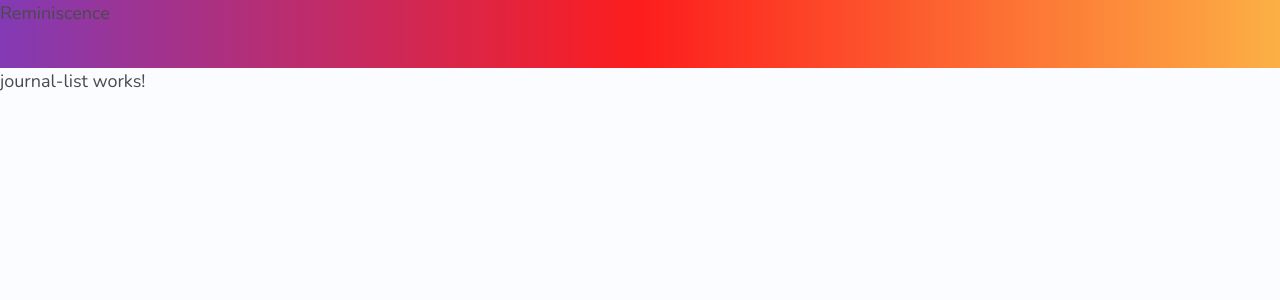
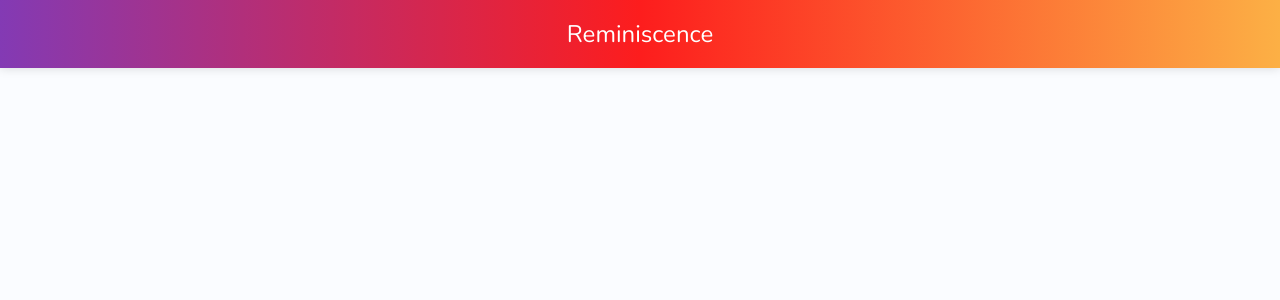
Before and after one commit to hunnain-atif/reminiscence, an Angular app in the folder reminiscence-frontend/: page / in a window 1280 px wide. Shown: the top 300 px of the page. Built offline with nearby package versions, Linux system fonts and the light colour scheme.

Commit message:
finish styling main layout

```diff
--- a/reminiscence-frontend/src/app/pages/journal-list/journal-list.component.html
+++ b/reminiscence-frontend/src/app/pages/journal-list/journal-list.component.html
@@ -1 +1,5 @@
-<p>journal-list works!</p>
+<div class="main-container">
+    <div class="searchbar">
+
+    </div>
+</div>
--- a/reminiscence-frontend/src/app/pages/main-layout/main-layout.component.scss
+++ b/reminiscence-frontend/src/app/pages/main-layout/main-layout.component.scss
@@ -13,7 +13,17 @@
 }
 
 .top-bar {
+  display: flex;
+  flex-shrink: 0;
   width: 100%;
   height: 68px;
   background: linear-gradient(to right, $purple, $red, $orange);
+  box-shadow: 0 0 10px 0 rgba(black, 0.15);
+  justify-content: center;
+  align-items: center;
+
+  h1 {
+    color: white;
+    font-size: 24px;
+  }
 }
```
